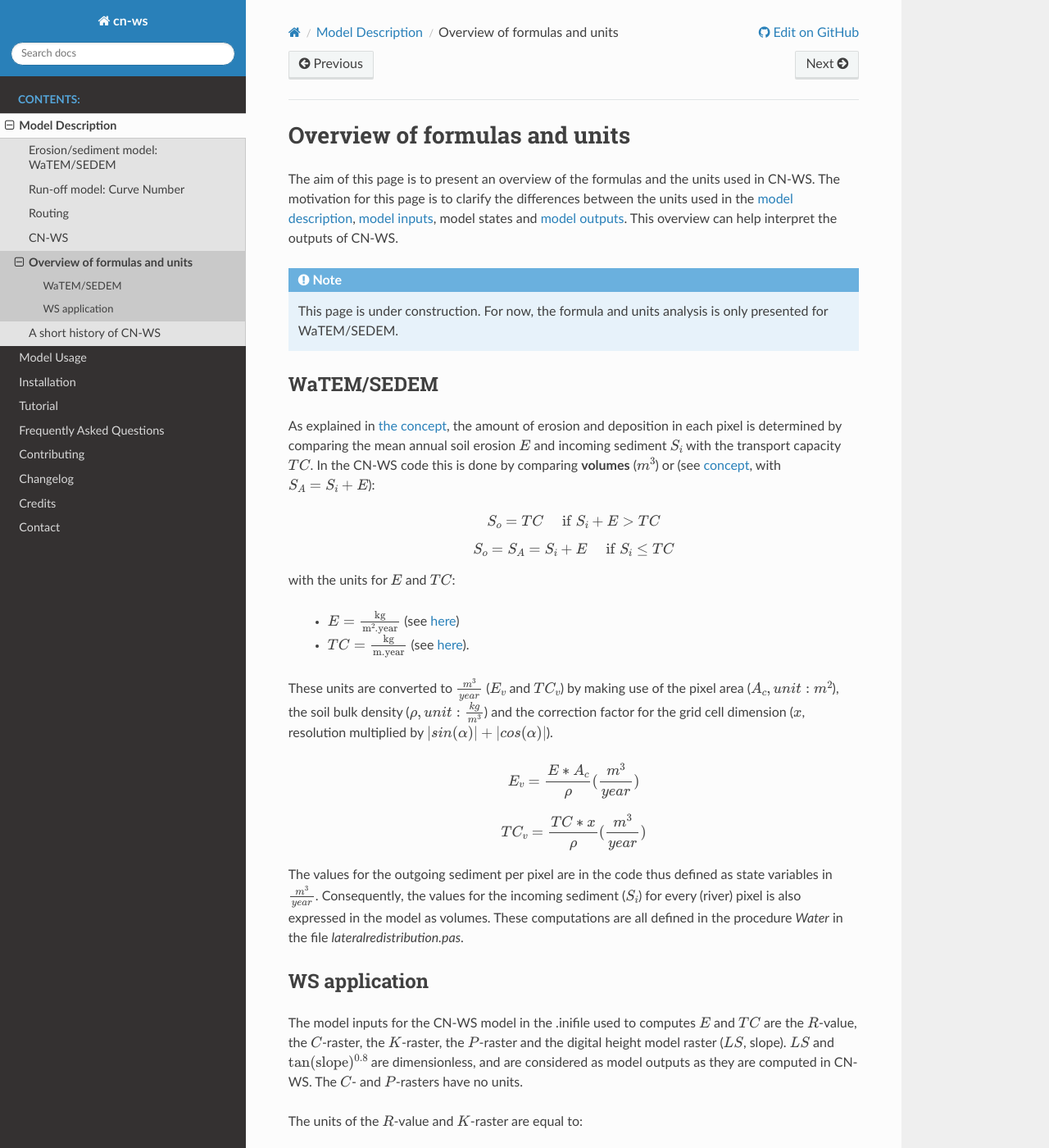
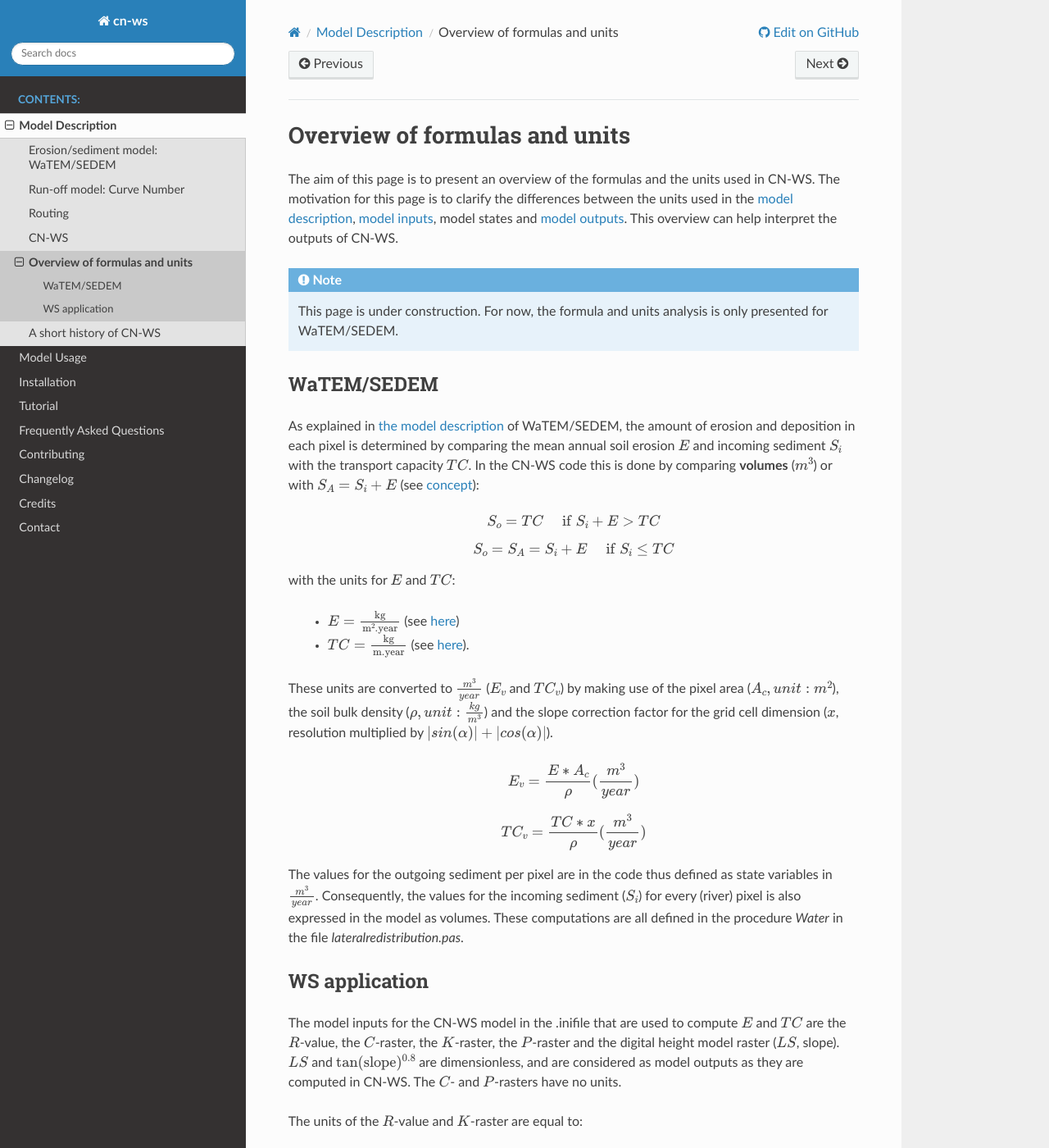
Before and after one commit to watem-sedem/watem-sedem, a Sphinx documentation site: the page built from docs/formulas-units.rst, in a window 1280 px wide and 1400 px high. Shown: the whole window at 82% size. Built offline with Sphinx 7.4.7 and the Read the Docs theme 2.0.0, drawn with Linux system fonts in a browser that asks for light colours.

Commit message:
Update formulas-units.rst
Small changes and corrections

```diff
--- a/docs/formulas-units.rst
+++ b/docs/formulas-units.rst
@@ -18,12 +18,12 @@ outputs<modeloutput>`. This overview can help interpret the outputs of CN-WS.
 WaTEM/SEDEM
 ===========
 
-As explained in :ref:`the concept <WS>`, the amount of erosion and deposition in
+As explained in :ref:`the model description <WS>` of WaTEM/SEDEM, the amount of erosion and deposition in
 each pixel is determined by comparing the mean annual soil erosion :math:`E`
 and incoming sediment :math:`S_i` with the transport capacity :math:`TC`.
 In the CN-WS code this is done by
-comparing **volumes** (:math:`m^3`) or (see :ref:`concept <Concept>`, with
-:math:`S_A =S_i+E`):
+comparing **volumes** (:math:`m^3`) or with
+:math:`S_A =S_i+E` (see :ref:`concept <Concept>`):
 
 .. math::
     S_o = TC \quad\text{ if } S_i+E > TC
@@ -38,7 +38,7 @@ with the units for :math:`E` and :math:`TC`:
 
 These units are converted to :math:`\frac{m^3}{year}` (:math:`E_v` and
 :math:`TC_v`) by making use of the pixel area (:math:`A_c, unit: m^2`), the soil
-bulk density (:math:`\rho, unit: \frac{kg}{m^3}`) and the correction factor for
+bulk density (:math:`\rho, unit: \frac{kg}{m^3}`) and the slope correction factor for
 the grid cell dimension (:math:`x`, resolution multiplied by :math:`|sin
 (\alpha)|+|cos (\alpha)|`).
 
@@ -56,7 +56,7 @@ the procedure `Water` in the file `lateralredistribution.pas`.
 
 WS application
 ================
-The model inputs for the CN-WS model in the .inifile used to computes
+The model inputs for the CN-WS model in the .inifile that are used to compute
 :math:`E` and :math:`TC` are the :math:`R`-value, the :math:`C`-raster, the
 :math:`K`-raster, the :math:`P`-raster and the digital height model raster
 (:math:`LS`, slope). :math:`LS` and :math:`\tan(\text{slope})^{0.8}` are
```
